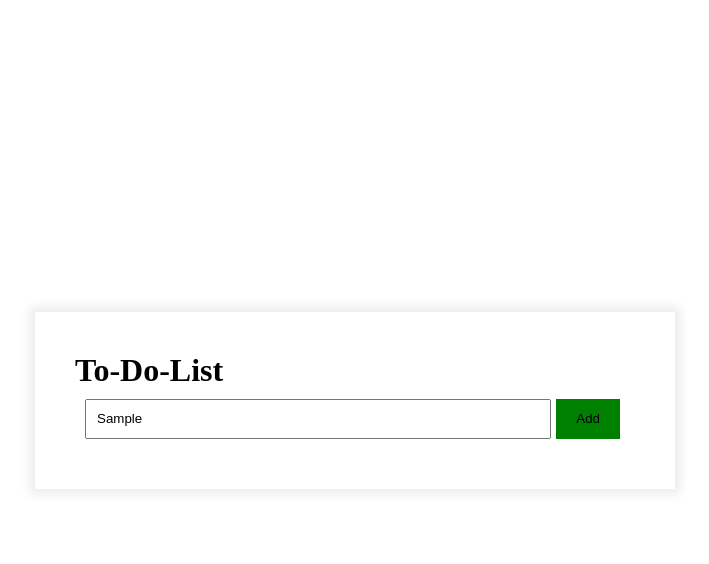
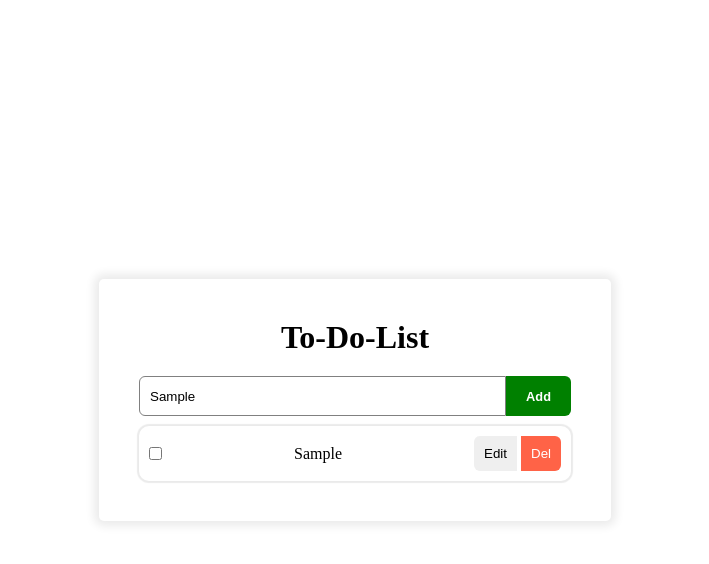
Before and after one commit to Dan2003K/ToDoListApp, a plain HTML site: page index.html in a window 1280 px wide. Both pictures are taken after typing "Sample" into the empty fields and a click on the button "Add". Shown: the whole page, without its empty margins (285-994 px from the left). Drawn offline with Linux system fonts and the light colour scheme.

Commit message:
Created a JavaScript function that adds List Items to the ul, and also stylized the items in CSS

```diff
--- a/toDoListApp.css
+++ b/toDoListApp.css
@@ -13,30 +13,83 @@ body {
 }
 
 .container {
+    border-radius: 5px;
     height: fit-content;
+    text-align: center;
     padding: 40px;
-    width: 50%;
+    width: 40%;
     box-shadow: 0px 0px 10px 5px #00000015;
 }
 
+.container>h1 {
+    margin: 0 0 20px 0;
+}
+
 #inputSection {
-    margin: 10px;
+    margin: 10px 0;
     display: flex;
     align-items: stretch;
     height: 40px;
 }
 
 #taskInput {
+    border: 1px solid gray;
+    border-radius: 6px 0 0 6px;
     outline: none;
     padding: 0 10px;
     width: 100%;
 }
 
 #addTaskBtn {
+    color: white;
+    font-size: 0.8rem;
+    font-weight: bold;
     background-color: green;
+    border-radius: 0 6px 6px 0;
     padding: 0 20px;
-    margin: 0 5px;
     display: block;
     box-sizing: border-box;
     border: none;
 }
+
+#addTaskBtn:hover {
+    background-color: rgb(72, 163, 19);
+}
+
+#taskList {
+    display: flex;
+    flex-direction: column;
+    gap: 10px;
+}
+
+.taskItem {
+    border-radius: 10px;
+    display: flex;
+    justify-content: space-between;
+    align-items: center;
+    height: fit-content;
+    width: 100%;
+    padding: 10px;
+    box-shadow: 0 0 1px 2px #00000015;
+    list-style-type: none;
+}
+
+.taskItem>input[type="checkbox"]:checked+span {
+    text-decoration: line-through;
+    color: gray;
+}
+
+li section button {
+    border: none;
+    padding: 10px;
+}
+
+.delBtn {
+    border-radius: 0 6px 6px 0;
+    background-color: tomato;
+    color: white;
+}
+
+.editBtn {
+    border-radius: 6px 0 0 6px;
+}
--- a/toDoListApp.js
+++ b/toDoListApp.js
@@ -0,0 +1,37 @@
+let addTaskBtn = document.querySelector('#addTaskBtn');
+
+// Add Task Button runs addtaskItem function on click
+addTaskBtn.addEventListener('click', addTaskItem);
+
+/// Add Task Item to the List
+function addTaskItem() {
+    let taskInput = document.querySelector('#taskInput').value;
+    let taskList = document.querySelector('#taskList');
+    let newTaskItem = document.createElement('li');
+    newTaskItem.classList = "taskItem";
+    if (taskInput == '') {
+        document.querySelector('#taskInput').placeholder = "Please enter a task !!!";
+        document.querySelector('#taskInput').style.color = "red";
+        return;
+    } else {
+        newTaskItem.innerHTML =
+            `<input type="checkbox">
+            <span>
+            ${taskInput}
+            </span>
+            <section>
+            <button class='editBtn'>Edit</button>
+            <button class='delBtn'>Del</button>
+                        </section>
+        `;
+        taskList.appendChild(newTaskItem);
+    }
+}
+
+/// Delete Task
+taskList.addEventListener('click', function (e) {
+    if (e.target.classList.contains('delBtn')) {
+        e.target.closest('li').remove();
+        console.log('Task Deleted');
+    }
+});
```
